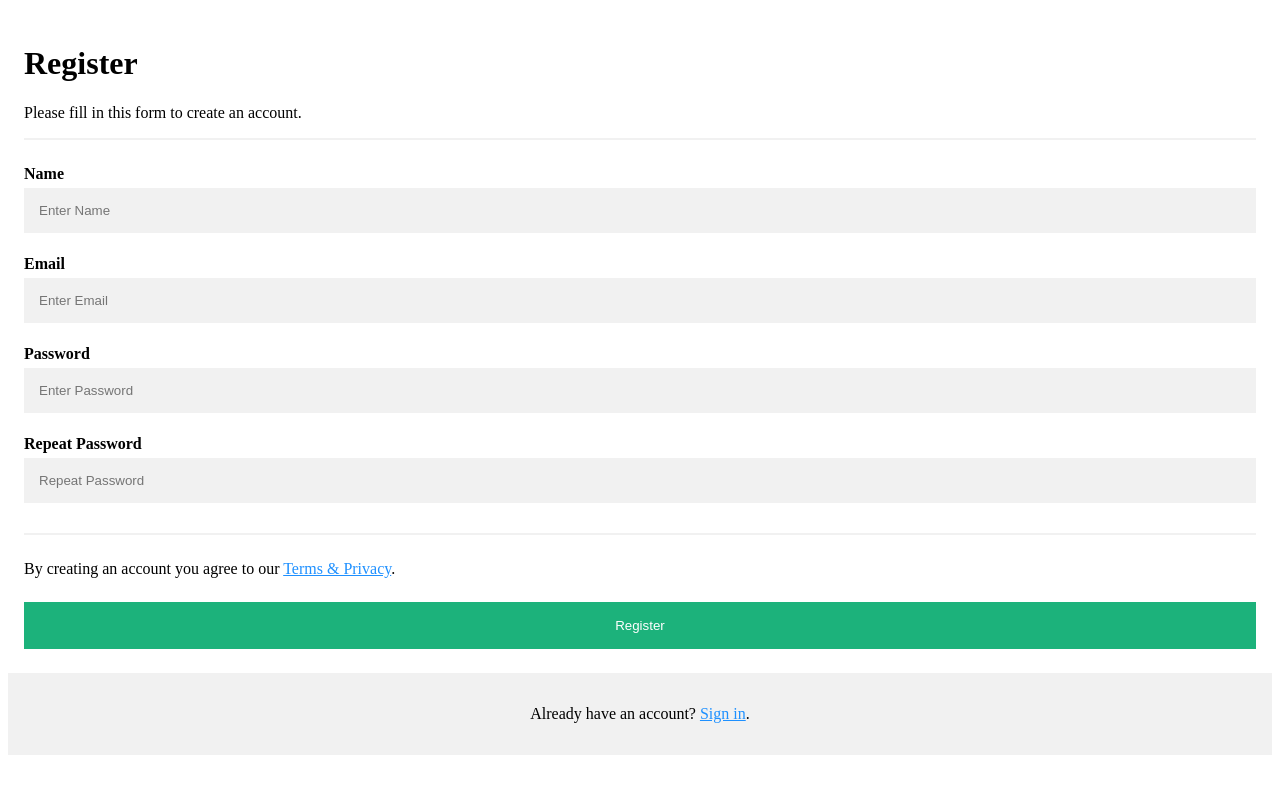
After one commit to hom-kezhik/online-shop, a PHP site: page /registration_form.html in a window 1280 px wide. The commit adds this page. Run offline with PHP 8.4, Linux system fonts and the light colour scheme.

Commit message:
Создаёт форму регистрации

```diff
--- /dev/null
+++ b/src/public/registration_form.html
@@ -0,0 +1,82 @@
+<form action="handle_registration_form.php">
+    <div class="container">
+        <h1>Register</h1>
+        <p>Please fill in this form to create an account.</p>
+        <hr>
+
+        <label for="name"><b>Name</b></label>
+        <input type="text" placeholder="Enter Name" name="name" id="name" required>
+        <label for="email"><b>Email</b></label>
+        <input type="text" placeholder="Enter Email" name="email" id="email" required>
+
+        <label for="psw"><b>Password</b></label>
+        <input type="password" placeholder="Enter Password" name="psw" id="psw" required>
+
+        <label for="psw-repeat"><b>Repeat Password</b></label>
+        <input type="password" placeholder="Repeat Password" name="psw-repeat" id="psw-repeat" required>
+        <hr>
+
+        <p>By creating an account you agree to our <a href="#">Terms & Privacy</a>.</p>
+        <button type="submit" class="registerbtn">Register</button>
+    </div>
+
+    <div class="container signin">
+        <p>Already have an account? <a href="#">Sign in</a>.</p>
+    </div>
+</form>
+<style>
+* {box-sizing: border-box}
+
+/* Add padding to containers */
+.container {
+padding: 16px;
+}
+
+/* Full-width input fields */
+input[type=text], input[type=password] {
+width: 100%;
+padding: 15px;
+margin: 5px 0 22px 0;
+display: inline-block;
+border: none;
+background: #f1f1f1;
+}
+
+input[type=text]:focus, input[type=password]:focus {
+background-color: #ddd;
+outline: none;
+}
+
+/* Overwrite default styles of hr */
+hr {
+border: 1px solid #f1f1f1;
+margin-bottom: 25px;
+}
+
+/* Set a style for the submit/register button */
+.registerbtn {
+background-color: #04AA6D;
+color: white;
+padding: 16px 20px;
+margin: 8px 0;
+border: none;
+cursor: pointer;
+width: 100%;
+opacity: 0.9;
+}
+
+.registerbtn:hover {
+opacity:1;
+}
+
+/* Add a blue text color to links */
+a {
+color: dodgerblue;
+}
+
+/* Set a grey background color and center the text of the "sign in" section */
+.signin {
+background-color: #f1f1f1;
+text-align: center;
+}
+</style>
```
Also changed, not shown: docker-compose.yml (+5 -5 lines), src/public/handle_registration_form.php (added, +15 -0 lines), src/public/index.php (+8 -2 lines), 1 other file.
